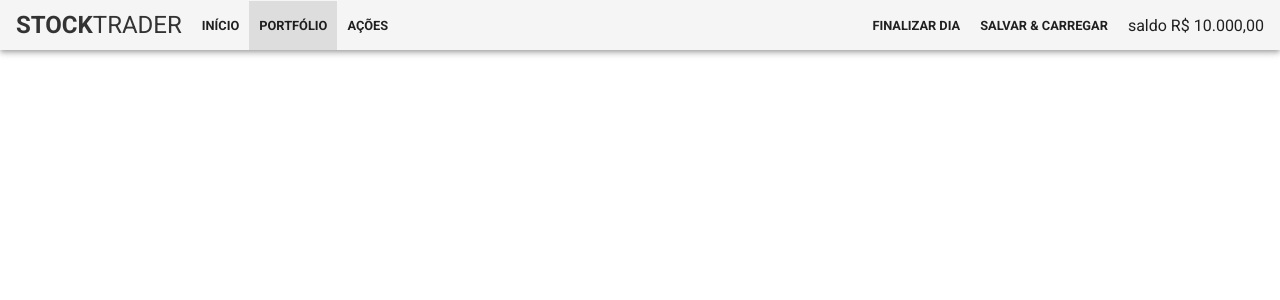
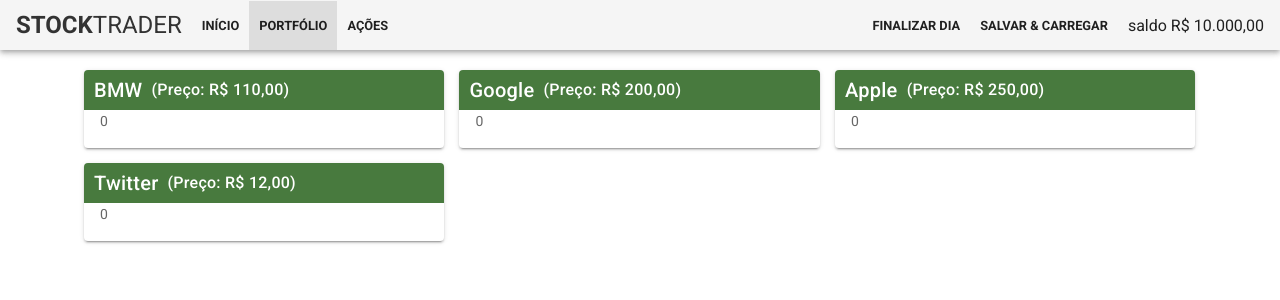
Before and after one commit to JeanBarbosa27/curso-vue-udemy, a Vue app: page /portfolio in a window 1280 px wide. Shown: the top 300 px of the page. Built offline with nearby package versions, Linux system fonts and the light colour scheme.

Commit message:
Iniciando a criação da página

```diff
--- a/src/views/Portfolio.vue
+++ b/src/views/Portfolio.vue
@@ -0,0 +1,69 @@
+<template>
+  <div class="portfolio">
+    <ul class="portfolio__list">
+      <li class="portfolio__item" v-for="item in portfolio" :key="item.name">
+        <v-card class="portfolio__card" tile="true">
+          <v-card-title class="portfolio__card-title">
+            {{ item.name }}
+            <span class="portfolio__card-price">
+              (Preço: {{ item.price | currencyFormat }})
+            </span>
+          </v-card-title>
+          <v-card-text>{{ item.quantity }}</v-card-text>
+        </v-card>
+      </li>
+    </ul>
+  </div>
+</template>
+
+<script>
+import { mapGetters } from 'vuex';
+
+export default {
+  name: 'Portfolio',
+  computed: {
+    ...mapGetters(['getListFrom']),
+    portfolio() {
+      return this.getListFrom('stocks');
+    }
+  }
+}
+</script>
+
+<style lang="scss">
+  .portfolio {
+    &__list {
+      display: flex;
+      width: 90%;
+      max-width: 1230px;
+      margin: 0 auto;
+      padding: 20px;
+      flex-wrap: wrap;
+      align-items: center;
+      list-style: none;
+    }
+
+    &__item {
+      width: calc(33% - 6.5px);
+      margin-bottom: 15px;
+
+      &:not(:nth-child(3n)) {
+        margin-right: 15px
+      }
+    }
+
+    &__card {
+      &-title {
+        padding: 10px;
+        color: #ffffff;
+        background: #487a3e;
+        line-height: 1em;
+      }
+
+      &-price {
+        padding-left: 1ch;
+        font-size: 0.8em;
+      }
+    }
+  }
+</style>
```
